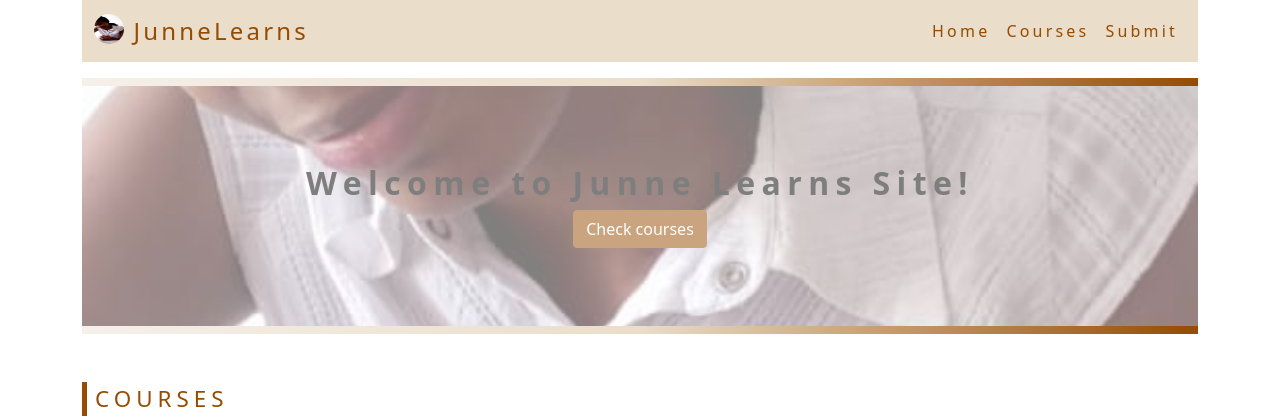
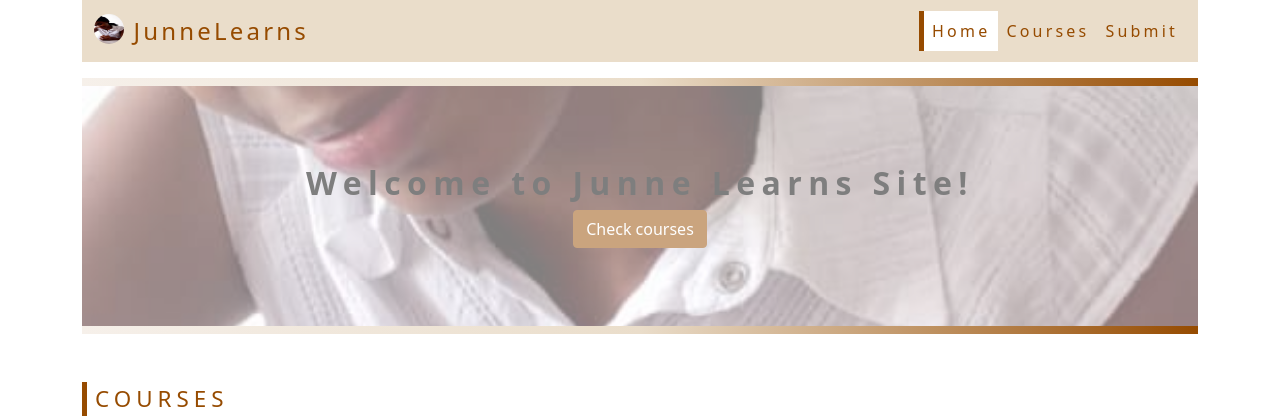
Before and after one commit to Joboa/junne-learns, a Django app: page / in a window 1280 px wide. Shown: the top 420 px of the page. Run offline with Django 3.2, Linux system fonts and the light colour scheme; some libraries are stand-ins or nearby versions.

Commit message:
Update home page

```diff
--- a/static/css/style.css
+++ b/static/css/home.css
@@ -46,13 +46,12 @@
   letter-spacing: 0.2rem;
 }
 
-.nav-link:hover {
+/* .nav-link:hover {
   border-left: 5px solid #964B00;
   background-color: #fff;
   padding-left: 0.7rem;
   color: #964B00;
-
-}
+} */
 
 .navbar-brand:hover {
   color: white;
@@ -61,6 +60,14 @@
 .navbar-toggler {
   border-color: #964B00 !important;
   color: #964B00 !important;
+}
+
+.nav-link.active {
+  border-left: 5px solid #964B00;
+  background-color: #fff;
+  padding-left: 0.7rem;
+  color: #964B00;
+  /* margin-top: 0.3rem; */
 }
 
 .btn-primary {
--- /dev/null
+++ b/static/js/activeNavLink.js
@@ -0,0 +1,23 @@
+// Get the container element
+let btnContainer = document.getElementById("navbar-nav");
+// console.log(btnContainer)
+
+// Get all buttons with class="btn" inside the container
+let links = btnContainer.getElementsByClassName("nav-link");
+// console.log(links)
+
+// Loop through the buttons and add the active class to the current/clicked button
+for (let i = 0; i < links.length; i++) {
+  links[i].addEventListener("click", function () {
+    let current = document.getElementsByClassName("active");
+    // console.log(current)
+
+    // If there's no active class
+    if (current.length > 0) {
+      current[0].className = current[0].className.replace("active", "");
+    }
+
+    // Add the active class to the current/clicked button
+    this.className += " active";
+  });
+}
--- a/templates/base.html
+++ b/templates/base.html
@@ -8,7 +8,8 @@
   <meta name="viewport" content="width=device-width, initial-scale=1.0">
   <link rel="stylesheet" href="{% static '/css/bootstrap.min.css' %}">
   <link rel="shortcut icon" class="rounded-circle" href="{% static '/images/jas-1.jpg' %}">
-  <link rel="stylesheet" href="{% static '/css/style.css' %}">
+  <link rel="stylesheet" href="{% static '/css/spinner.css' %}">
+  <link rel="stylesheet" href="{% static '/css/home.css' %}">
   <title>{% block title %} Junne Learns{% endblock %}</title>
 </head>
 <body>
@@ -25,7 +26,7 @@
           <span class="navbar-toggler-icon"></span>
         </button>
         <div class="collapse navbar-collapse" id="navbarSupportedContent">
-          <ul class="navbar-nav ms-auto mb-2 mb-lg-0">
+          <ul class="navbar-nav ms-auto mb-2 mb-lg-0" id="navbar-nav">
             <li class="nav-item">
               <a class="nav-link active" aria-current="page" href="#">Home</a>
             </li>
@@ -40,6 +41,8 @@
         </div>
       </div>
     </nav>
+
+    <!-- back-to-top -->
     <button onclick="topFunction()" id="back-to-top" title="Go to top">Top</button>
 
 
@@ -66,6 +69,8 @@
     {% block javascript %}
     <script src="{% static '/js/bootstrap.min.js' %}"></script>
     <script src="{% static 'js/backToTop.js' %}"></script>
+    <script src="{% static 'js/activeNavLink.js' %}"></script>
+
     {% endblock javascript %}
 
 
```
Also changed, not shown: 2 other files.
